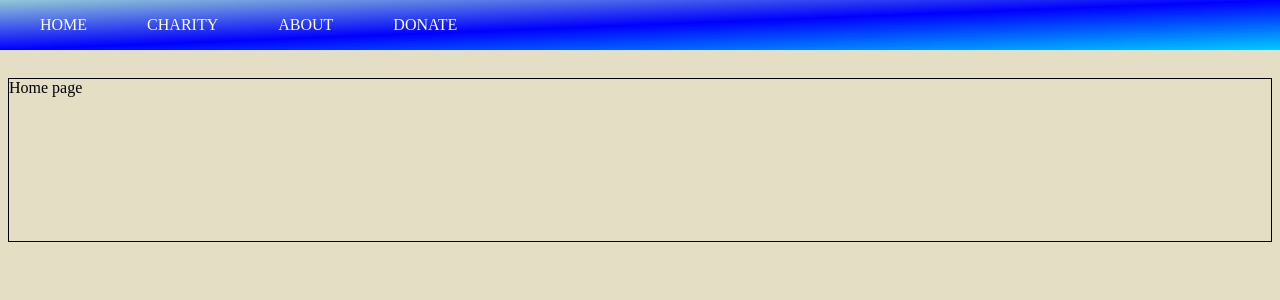
After one commit to ataullah81/Charity-Finder-App, a Django app: page /index in a window 1280 px wide. The commit adds this page. Shown: the top 300 px of the page. Run offline with Django 4.2, Linux system fonts and the light colour scheme.

Commit message:
Charity finder html pages added

```diff
--- /dev/null
+++ b/charityfinder/charityfinderapp/static/css/style.css
@@ -0,0 +1,62 @@
+*{
+    padding:0
+    margin:0
+}
+body{
+    position: relative;
+
+}
+header{
+    position: fixed;
+    top: 0;
+    width: 100%;
+    background-image: linear-gradient(to bottom right,rgb(146, 201, 214), blue, rgb(0, 204, 255) );
+}
+li{
+    list-style: none;
+}
+a{
+    color: white;
+    text-decoration: none;
+    text-transform: uppercase;
+}
+a:hover{
+    color: rgb(236, 14, 14);
+}
+
+.container{
+    width: 1400px;
+    margin: auto;
+}
+.nav-bar{
+    width: 950%;
+    margin: auto;
+    min-height: 70px;
+    display: flex;
+    justify-content: space-between;
+    align-items: center;
+}
+.nav-menu{
+    display: flex;
+    justify-content: space-between;
+    align-items: center;
+    gap: 60px;
+}
+.nav-menu{
+float: left;
+}
+.nav-branding{
+    font-size: 2rem;
+}
+.nav-branding{
+    float: left;
+}
+.youtube, .movies, .about, .home{
+    margin-top: 70px;
+    border: 1px solid black;
+}
+@media(max-width:1400px){
+    .container{
+    width: 100%
+    }
+}
--- /dev/null
+++ b/charityfinder/charityfinderapp/templates/base.html
@@ -0,0 +1,21 @@
+
+<!DOCTYPE html>
+ {% load static %}
+<html lang="en">
+  <head>
+    <meta charset="utf-8">
+    <meta name="viewport" content="width=device-width, initial-scale=1">
+    <title>My first website</title>
+   <!--<link href="https://cdn.jsdelivr.net/npm/bootstrap@5.2.3/dist/css/bootstrap.min.css" rel="stylesheet" integrity="sha384-rbsA2VBKQhggwzxH7pPCaAqO46MgnOM80zW1RWuH61DGLwZJEdK2Kadq2F9CUG65" crossorigin="anonymous">-->
+  </head>
+  <body>
+  {% include 'navbar.html' %}
+<br/>
+<div class="container">
+    {% block content %}
+
+    {% endblock %}
+</div>
+   <!--<script src="https://cdn.jsdelivr.net/npm/bootstrap@5.2.3/dist/js/bootstrap.bundle.min.js" integrity="sha384-kenU1KFdBIe4zVF0s0G1M5b4hcpxyD9F7jL+jjXkk+Q2h455rYXK/7HAuoJl+0I4" crossorigin="anonymous"></script>-->
+  </body>
+</html>
--- /dev/null
+++ b/charityfinder/charityfinderapp/templates/index.html
@@ -0,0 +1,32 @@
+{% extends 'base.html' %}
+<div class="container">
+    {% block content %}
+    <style>
+    body {
+      display: flex;
+      align-items: left;
+      justify-content: center;
+      margin: 20 auto;
+      height: 20vh;
+      background-color: rgba(190, 179, 117, 0.425);;
+    }
+  </style>
+    <section>
+        <div class="container">
+            <div class="home">
+        Home page
+                </br>
+                </br>
+                </br>
+                </br>
+                </br>
+                </br>
+                </br>
+                </br>
+                </br>
+                </div>
+            </div>
+
+    </section>
+    {% endblock %}
+</div>
--- /dev/null
+++ b/charityfinder/charityfinderapp/templates/navbar.html
@@ -0,0 +1,26 @@
+<!DOCTYPE html>
+<html lang="en">
+<head>
+     {% load static %}
+    <link rel="stylesheet" type="text/css" href="{% static 'css/style.css' %}">
+    <meta charset="UTF-8">
+    <title>Title</title>
+</head>
+<body>
+    <header>
+        <div class="container">
+            <nav class="navbar">
+                <!-- <a href="/" class="nav-branding">CharityFinder</a> -->
+                <ul class="nav-menu">
+                    <li class="nav-link"><a href="{% url 'index' %}">Home</a></li>
+                    <li class="nav-link"><a href="{% url 'charity' %}">Charity</a></li>
+                    <li class="nav-link"><a href="{% url 'about' %}">About</a></li>
+                    <li class="nav-link"><a href="{% url 'donate' %}">Donate</a></li>
+
+                </ul>
+            </nav>
+
+        </div>
+    </header>
+</body>
+</html>
--- a/charityfinder/charityfinderapp/urls.py
+++ b/charityfinder/charityfinderapp/urls.py
@@ -3,6 +3,8 @@ from django.urls import path
 from charityfinderapp import views
 
 urlpatterns = [
-    path('charity', views.charity),
-
+    path('charity', views.charity_func, name='charity'),
+    path('index', views.index_func, name='index'),
+    path('about', views.about_func, name='about'),
+    path('donate', views.donate_func, name='donate'),
 ]
--- a/charityfinder/charityfinderapp/views.py
+++ b/charityfinder/charityfinderapp/views.py
@@ -1,11 +1,20 @@
 from django.shortcuts import render, redirect
 from django.http import HttpResponse
 from .forms import CharityForm
-from charityfinderapp.models import Charityinformation
+from .models import Charityinformation
 
 
 # Create your views here.
+def index_func(request):
+    return render(request, 'index.html', {})
 
-def charity(request):
+
+def about_func(request):
+    return render(request, 'about.html', {})
+
+def donate_func(request):
+    return render(request, 'donate.html', {})
+
+def charity_func(request):
     charity = Charityinformation.objects.all()  # select * from table ;
     return render(request, "charityform.html", {"charity": charity})
```
Also changed, not shown: charityfinder/charityfinderapp/templates/about.html (added, +31 -0 lines), charityfinder/charityfinderapp/templates/charityform.html (+34 -12 lines), charityfinder/charityfinderapp/templates/charityshow.html (added, +10 -0 lines), charityfinder/charityfinderapp/templates/donate.html (added, +32 -0 lines), charityfinder/db.sqlite3.
